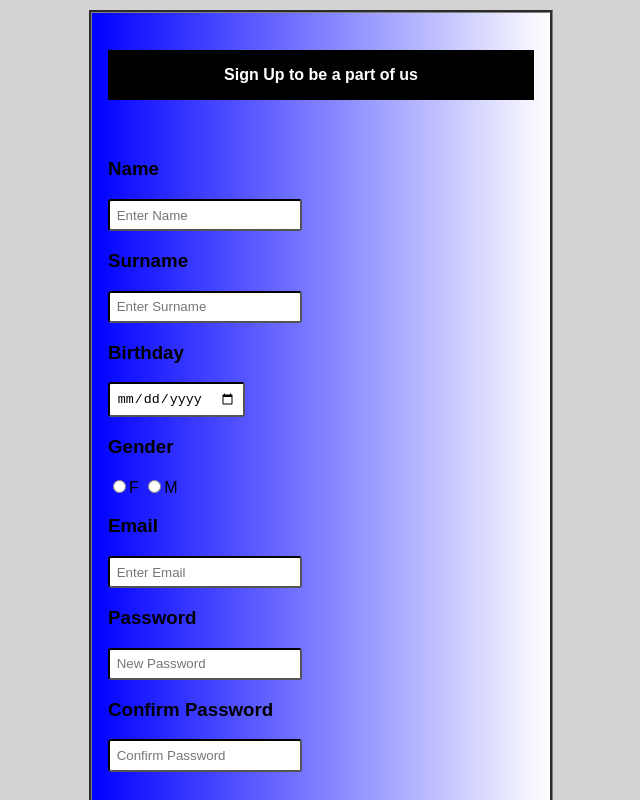
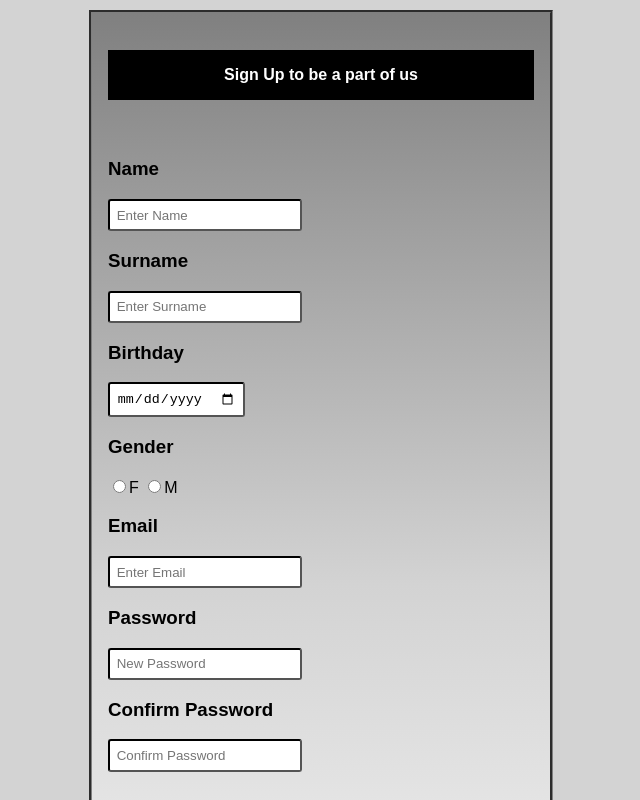
Before and after one commit to vesaqilerxhiu/INT19_20_Gr27, a plain HTML site: page signup.html in a window 1280 px wide. Shown: the top 800 px of the page, without its empty margins (319-959 px from the left). Drawn offline with nearby package versions, Linux system fonts and the light colour scheme.

Commit message:
Add files via upload

```diff
--- a/signup.html
+++ b/signup.html
@@ -21,9 +21,8 @@ $(document).ready(function(){
 </script>
   <style type="text/css">
   .grad {
-  background-image: linear-gradient(to right,blue , white);
+  background-image: linear-gradient(to bottom, grey, lightgrey , white);
 }
-
   body
   {
     background-color: lightgray;
@@ -70,7 +69,6 @@ $(document).ready(function(){
       color: white;
       padding: 1em;
       border-radius: 10px;
-
     }
   </style>
 </head>
```
